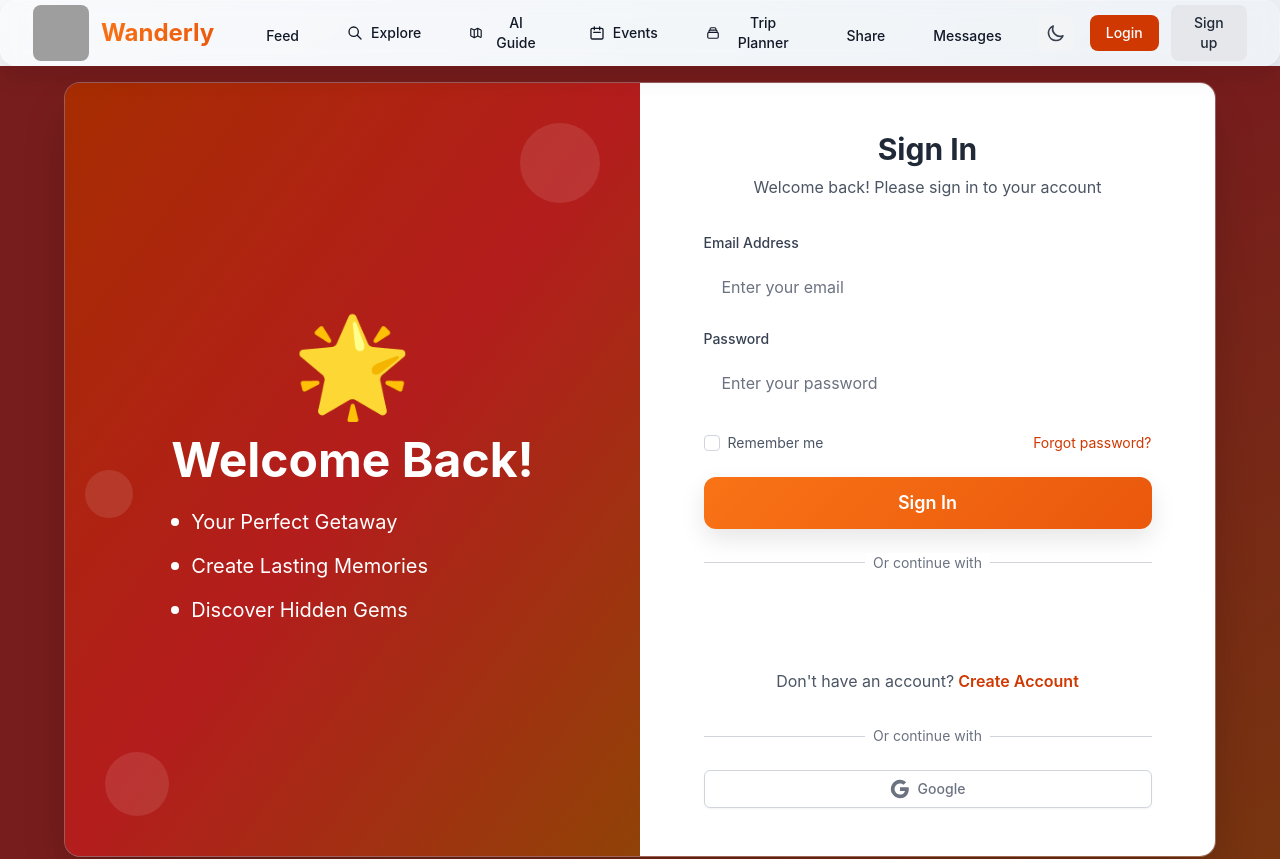
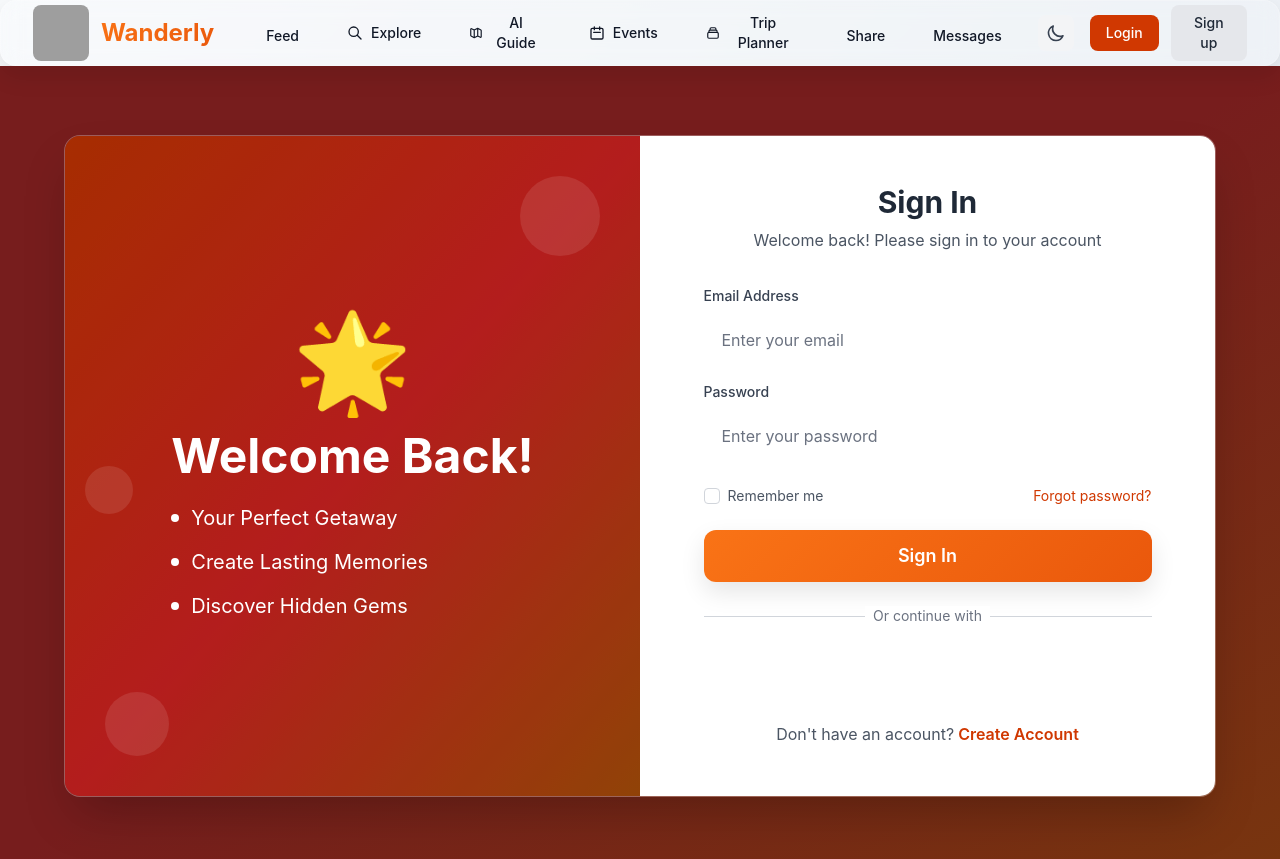
Before and after one commit to HasanRzayev/ExperienceSharing, a React (Vite) app: page /login in a window 1280 px wide. Shown: the top 859 px of the page. Built offline with nearby package versions, Linux system fonts and the light colour scheme; no server answers; grey boxes are pictures that could not be loaded.

Commit message:
Fix admin endpoints 405 error and remove duplicate Google login button

```diff
--- a/src/pages/Login.jsx
+++ b/src/pages/Login.jsx
@@ -181,30 +181,6 @@ function Login({ onLogin }) {
                     </a>
                   </p>
                 </div>
-
-                {/* Social Login */}
-                <div className="mt-8">
-                  <div className="relative">
-                    <div className="absolute inset-0 flex items-center">
-                      <div className="w-full border-t border-gray-300" />
-                    </div>
-                    <div className="relative flex justify-center text-sm">
-                      <span className="px-2 bg-white text-gray-500">Or continue with</span>
-                    </div>
-                  </div>
-
-                  <div className="mt-6">
-                    <button className="w-full inline-flex justify-center py-2 px-4 border border-gray-300 rounded-md shadow-sm bg-white text-sm font-medium text-gray-500 hover:bg-gray-50 transition-smooth">
-                      <svg className="w-5 h-5" viewBox="0 0 24 24">
-                        <path fill="currentColor" d="M22.56 12.25c0-.78-.07-1.53-.2-2.25H12v4.26h5.92c-.26 1.37-1.04 2.53-2.21 3.31v2.77h3.57c2.08-1.92 3.28-4.74 3.28-8.09z"/>
-                        <path fill="currentColor" d="M12 23c2.97 0 5.46-.98 7.28-2.66l-3.57-2.77c-.98.66-2.23 1.06-3.71 1.06-2.86 0-5.29-1.93-6.16-4.53H2.18v2.84C3.99 20.53 7.7 23 12 23z"/>
-                        <path fill="currentColor" d="M5.84 14.09c-.22-.66-.35-1.36-.35-2.09s.13-1.43.35-2.09V7.07H2.18C1.43 8.55 1 10.22 1 12s.43 3.45 1.18 4.93l2.85-2.22.81-.62z"/>
-                        <path fill="currentColor" d="M12 5.38c1.62 0 3.06.56 4.21 1.64l3.15-3.15C17.45 2.09 14.97 1 12 1 7.7 1 3.99 3.47 2.18 7.07l3.66 2.84c.87-2.6 3.3-4.53 6.16-4.53z"/>
-                      </svg>
-                      <span className="ml-2">Google</span>
-                    </button>
-                  </div>
-                </div>
               </div>
             </div>
           </div>
--- a/src/pages/admin/AdminComments.jsx
+++ b/src/pages/admin/AdminComments.jsx
@@ -99,8 +99,8 @@ function AdminComments() {
     try {
       const token = Cookies.get('token');
       const url = editingComment
-        ? `${process.env.REACT_APP_API_BASE_URL}/admin/comments/${editingComment.id}`
-        : `${process.env.REACT_APP_API_BASE_URL}/admin/comments`;
+        ? `${process.env.REACT_APP_API_BASE_URL}/Admin/comments/${editingComment.id}`
+        : `${process.env.REACT_APP_API_BASE_URL}/Admin/comments`;
 
       const method = editingComment ? 'PUT' : 'POST';
 
@@ -126,7 +126,7 @@ function AdminComments() {
     if (window.confirm('Are you sure you want to delete this comment?')) {
       try {
         const token = Cookies.get('token');
-        const response = await fetch(`${process.env.REACT_APP_API_BASE_URL}/admin/comments/${id}`, {
+        const response = await fetch(`${process.env.REACT_APP_API_BASE_URL}/Admin/comments/${id}`, {
           method: 'DELETE',
           headers: {
             'Authorization': `Bearer ${token}`,
--- a/src/pages/admin/AdminExperiences.jsx
+++ b/src/pages/admin/AdminExperiences.jsx
@@ -139,8 +139,8 @@ function AdminExperiences() {
     try {
       const token = Cookies.get('token');
       const url = editingExperience
-        ? `${process.env.REACT_APP_API_BASE_URL}/admin/experiences/${editingExperience.id}`
-        : `${process.env.REACT_APP_API_BASE_URL}/admin/experiences`;
+        ? `${process.env.REACT_APP_API_BASE_URL}/Admin/experiences/${editingExperience.id}`
+        : `${process.env.REACT_APP_API_BASE_URL}/Admin/experiences`;
 
       const method = editingExperience ? 'PUT' : 'POST';
 
@@ -166,7 +166,7 @@ function AdminExperiences() {
     if (window.confirm('Are you sure you want to delete this experience?')) {
       try {
         const token = Cookies.get('token');
-        const response = await fetch(`${process.env.REACT_APP_API_BASE_URL}/admin/experiences/${id}`, {
+        const response = await fetch(`${process.env.REACT_APP_API_BASE_URL}/Admin/experiences/${id}`, {
           method: 'DELETE',
           headers: {
             'Authorization': `Bearer ${token}`,
--- a/src/pages/admin/AdminTags.jsx
+++ b/src/pages/admin/AdminTags.jsx
@@ -96,8 +96,8 @@ function AdminTags() {
     try {
       const token = Cookies.get('token');
       const url = editingTag
-        ? `${process.env.REACT_APP_API_BASE_URL}/admin/tags/${editingTag.id}`
-        : `${process.env.REACT_APP_API_BASE_URL}/admin/tags`;
+        ? `${process.env.REACT_APP_API_BASE_URL}/Admin/tags/${editingTag.id}`
+        : `${process.env.REACT_APP_API_BASE_URL}/Admin/tags`;
 
       const method = editingTag ? 'PUT' : 'POST';
 
@@ -123,7 +123,7 @@ function AdminTags() {
     if (window.confirm('Are you sure you want to delete this tag?')) {
       try {
         const token = Cookies.get('token');
-        const response = await fetch(`${process.env.REACT_APP_API_BASE_URL}/admin/tags/${id}`, {
+        const response = await fetch(`${process.env.REACT_APP_API_BASE_URL}/Admin/tags/${id}`, {
           method: 'DELETE',
           headers: {
             'Authorization': `Bearer ${token}`,
--- a/src/pages/admin/AdminUsers.jsx
+++ b/src/pages/admin/AdminUsers.jsx
@@ -105,8 +105,8 @@ function AdminUsers() {
     try {
       const token = Cookies.get('token');
       const url = editingUser
-        ? `${process.env.REACT_APP_API_BASE_URL}/admin/users/${editingUser.id}`
-        : `${process.env.REACT_APP_API_BASE_URL}/admin/users`;
+        ? `${process.env.REACT_APP_API_BASE_URL}/Admin/users/${editingUser.id}`
+        : `${process.env.REACT_APP_API_BASE_URL}/Admin/users`;
 
       const method = editingUser ? 'PUT' : 'POST';
 
@@ -132,7 +132,7 @@ function AdminUsers() {
     if (window.confirm('Are you sure you want to delete this user?')) {
       try {
         const token = Cookies.get('token');
-        const response = await fetch(`${process.env.REACT_APP_API_BASE_URL}/admin/users/${id}`, {
+        const response = await fetch(`${process.env.REACT_APP_API_BASE_URL}/Admin/users/${id}`, {
           method: 'DELETE',
           headers: {
             'Authorization': `Bearer ${token}`,
```
